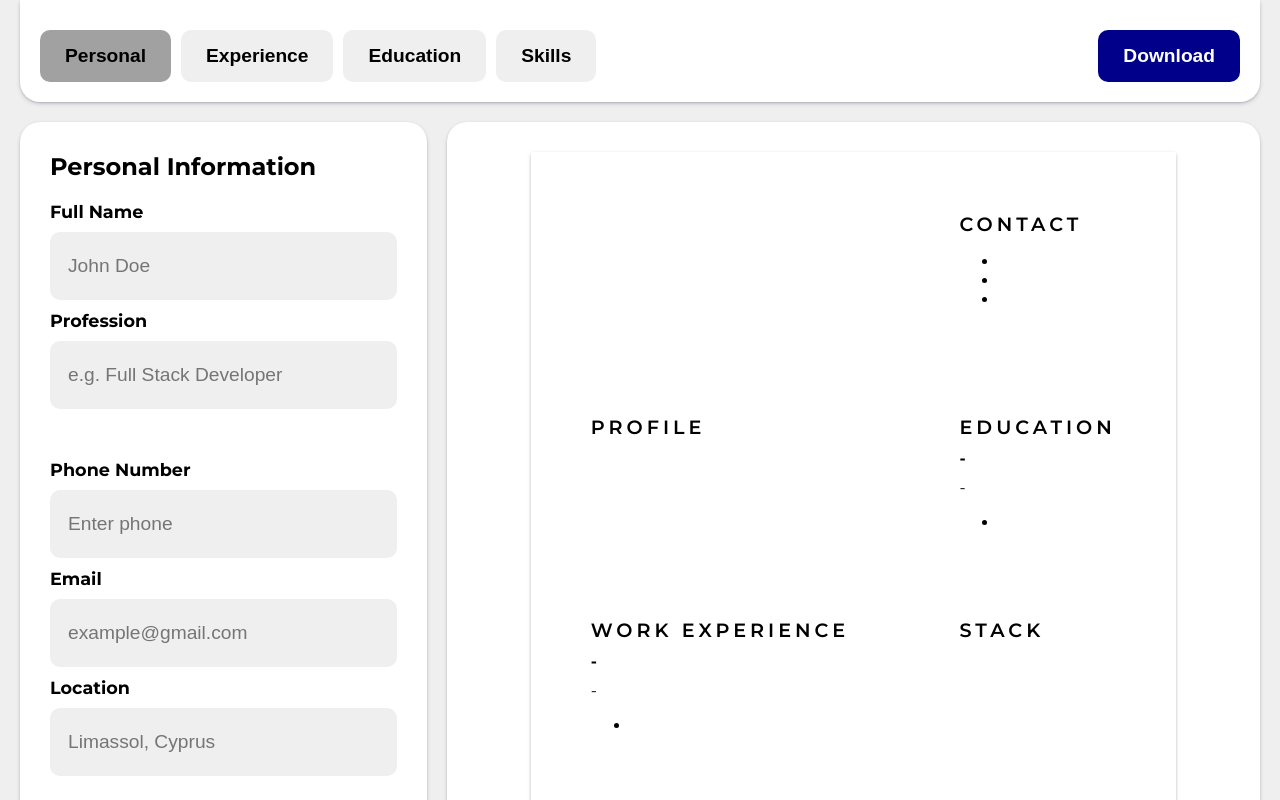
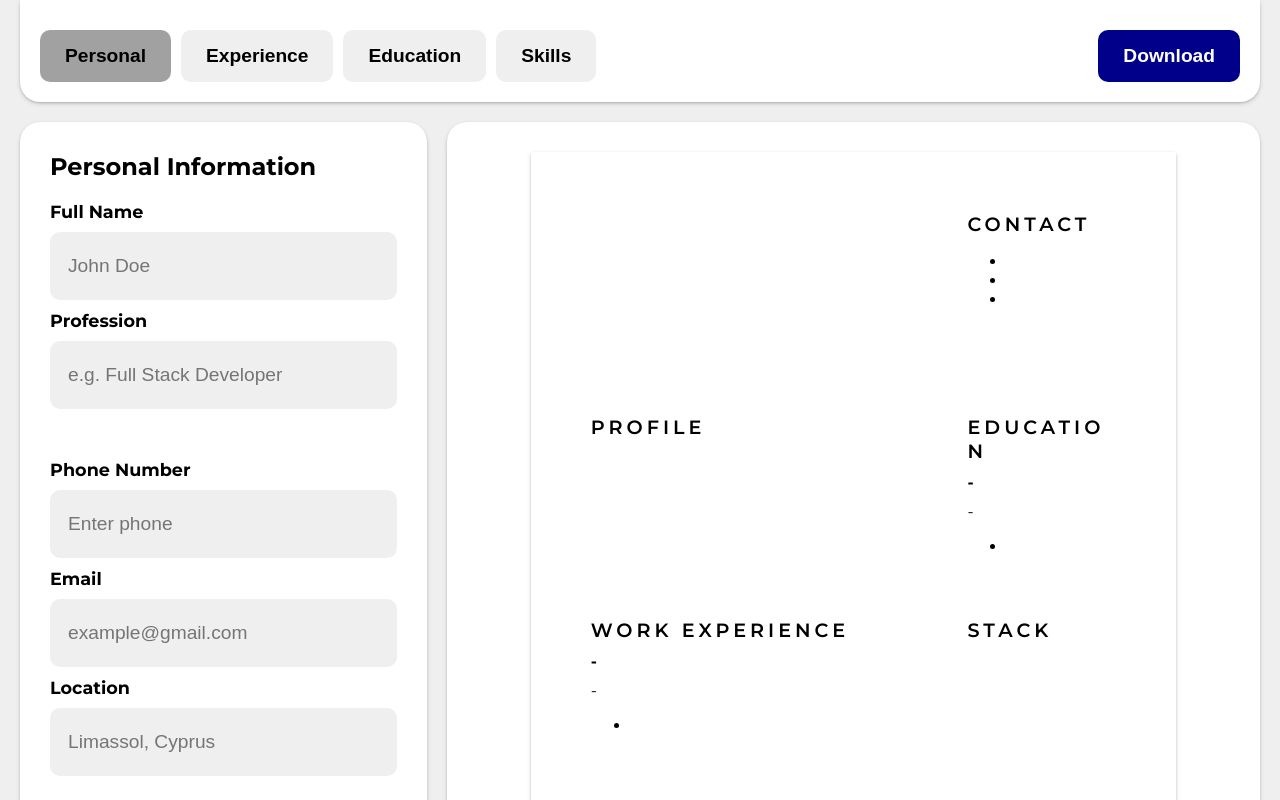
Before and after one commit to ArtemiiHH/cv-builder, a React (Vite) app: page / in a window 1280 px wide. Shown: the top 800 px of the page. Built offline with nearby package versions, Linux system fonts and the light colour scheme.

Commit message:
Add word break to all text elements

```diff
--- a/src/styles/App.css
+++ b/src/styles/App.css
@@ -212,6 +212,16 @@ textarea:focus {
   padding: 20px;
 }
 
+/* Add word break to all text elements */
+.cv-name,
+.cv-profession,
+ul > li,
+p,
+h4 {
+  word-break: break-all;
+}
+
+
 /* CV Preview sheet */
 .cv-preview {
   display: grid;
```
